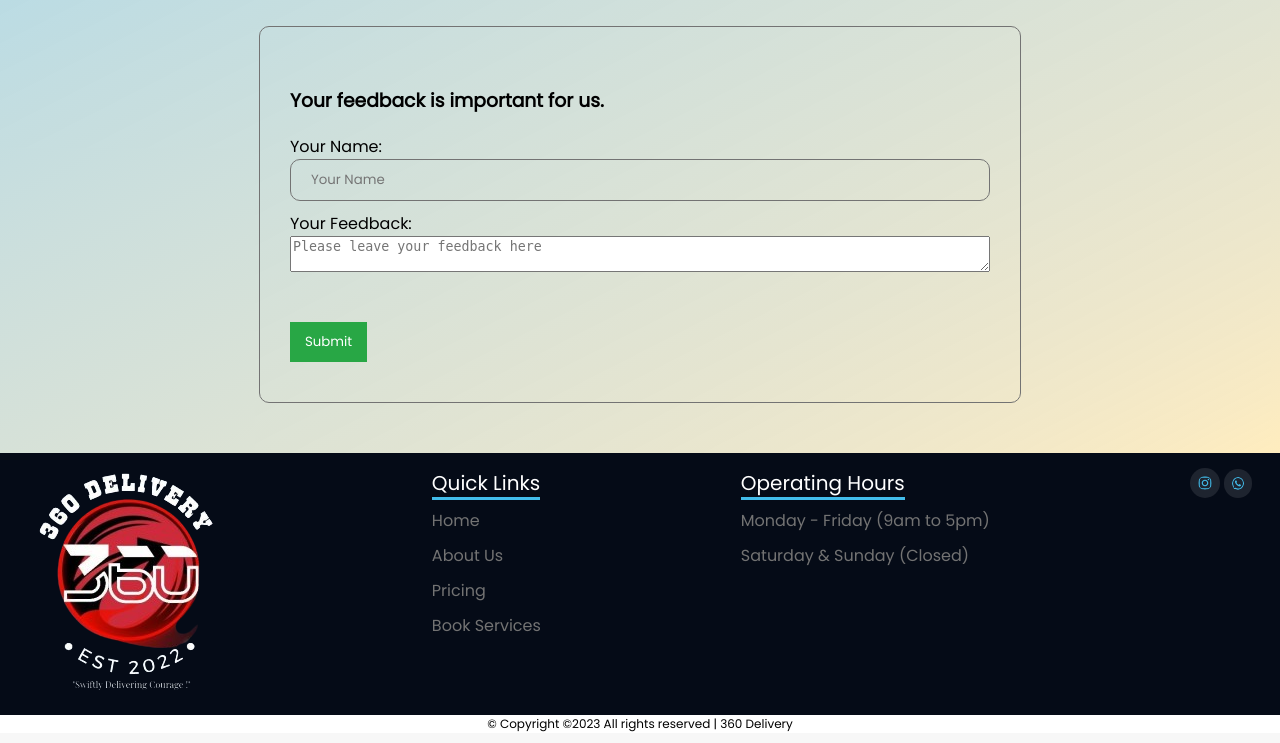
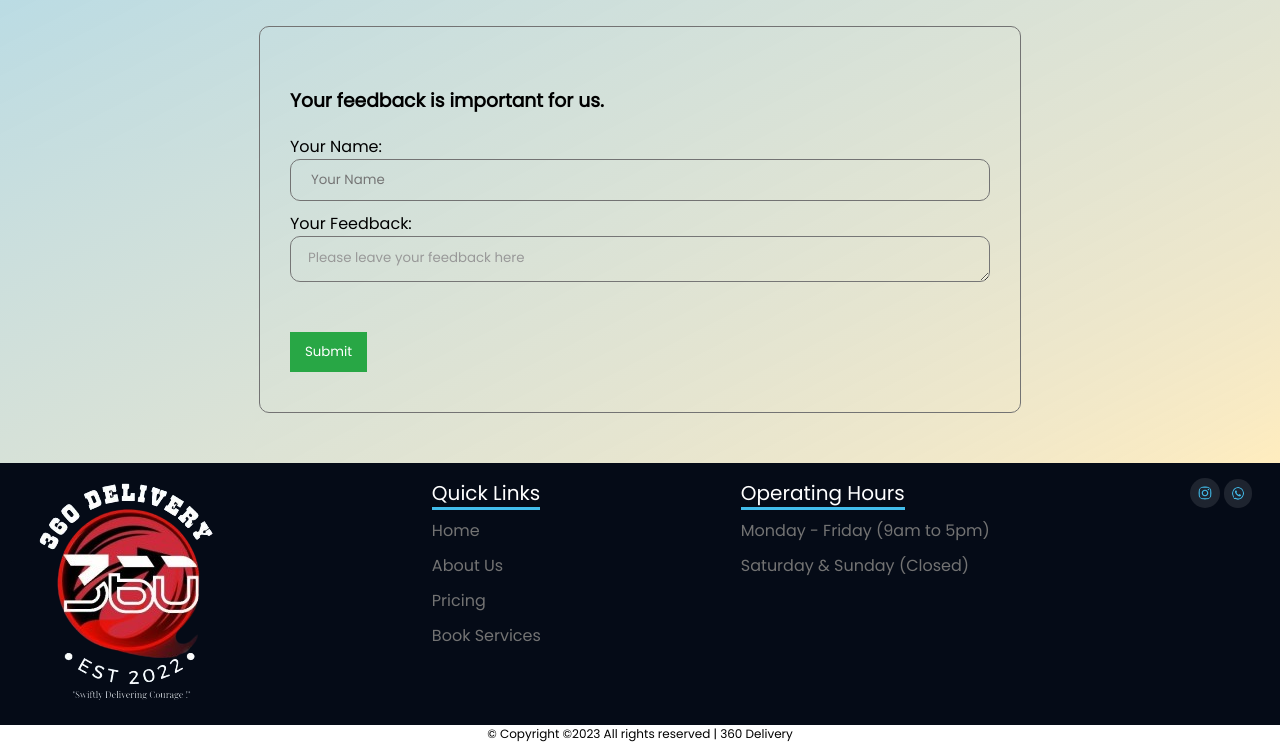
Before and after one commit to helmibrahm/360-Delivery, a PHP site: page /customer/about_us.html in a window 1280 px wide; the page is wider, and only the part inside the window is pictured. Shown: the part 3409-4152 px from the top of that part. Run offline with PHP 8.4, Linux system fonts and the light colour scheme.

Commit message:
add style in textarea customer overview

```diff
--- a/360/customer/about_us.html
+++ b/360/customer/about_us.html
@@ -14,6 +14,19 @@
         header {
             background-color: #050B17;
         }
+
+        textarea {
+            background-color: transparent;
+            border-radius: 10px;
+            font-family: 'Poppins', sans-serif;
+        }
+        textarea::placeholder {
+            color: #999; /* Set the color of the placeholder text */
+            padding-left: 15px;
+            padding-top: 12px;
+            line-height: 100%;
+            }
+
     </style>
 </head>
 <body>
--- a/360/customer/style/dope.css
+++ b/360/customer/style/dope.css
@@ -386,7 +386,8 @@ hr {
 }
 
 input:focus,
-select:focus {
+select:focus,
+textarea:focus {
     outline: none;
     border: solid 1px #737373;
 }
```
